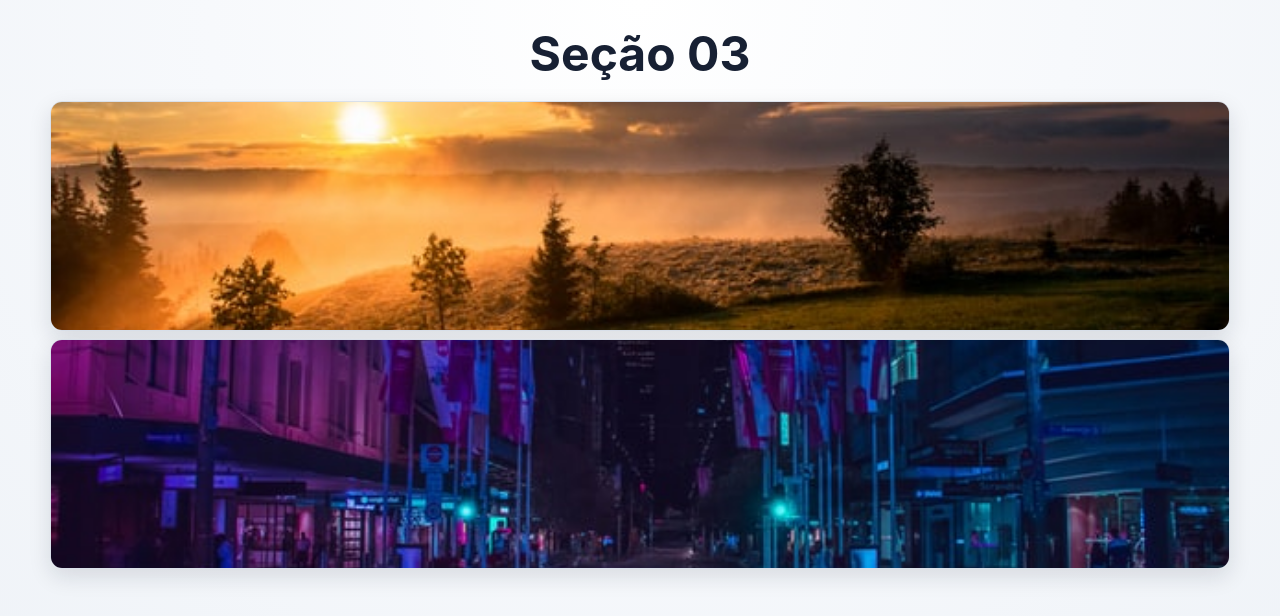
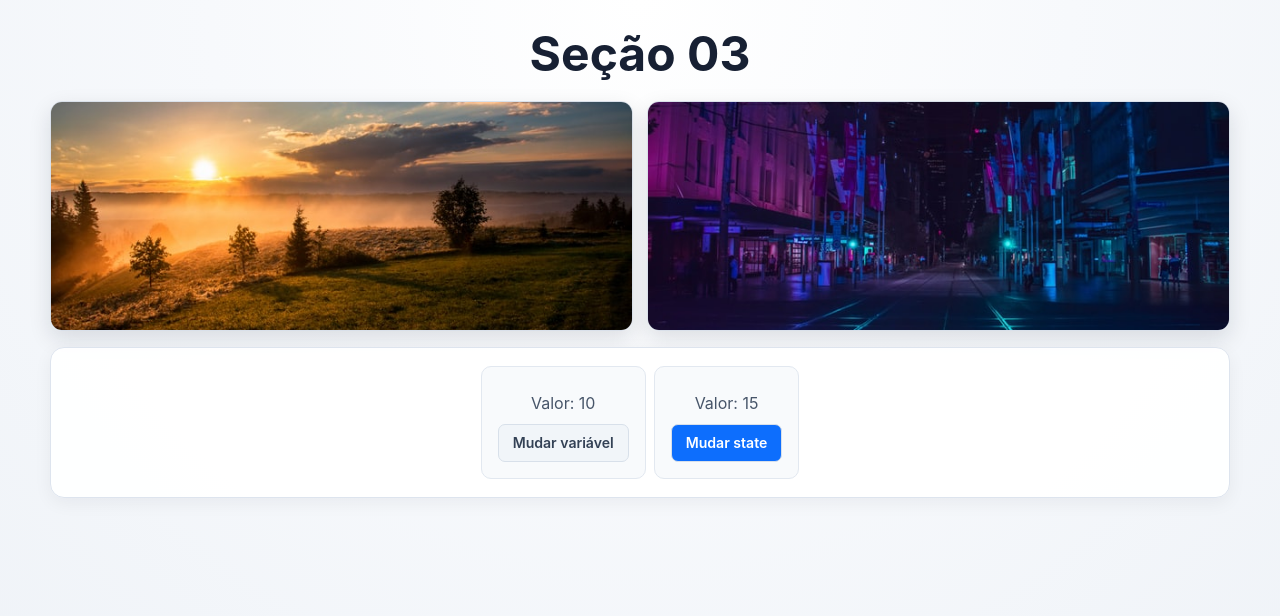
Before and after one commit to GleissonPDias/aula_08, a React (Vite) app in the folder aula-08/: page / in a window 1280 px wide. Shown: the top 616 px of the page. Built offline with nearby package versions, Linux system fonts and the light colour scheme.

Commit message:
feat: compare regular data and state

```diff
--- a/aula-08/src/App.jsx
+++ b/aula-08/src/App.jsx
@@ -1,5 +1,6 @@
 import './App.css'
 import city from './assets/city.jpg'
+import ManageData from "./components/ManageData";
 
 function App() {
 
@@ -11,7 +12,9 @@
     <div>
     <img src="/img1.jpg" alt="Paisagem"/>
     <img src={city} alt="Sidade"/>
+
     </div>
+    <ManageData />
 
     </div>
   )
--- a/aula-08/src/components/ManageData.jsx
+++ b/aula-08/src/components/ManageData.jsx
@@ -0,0 +1,33 @@
+import { useState } from "react";
+
+const ManageData = () => {
+  // Valor comum: não possui setter do React.
+  let someData = 10;
+
+  // State: quando atualizado, React renderiza novamente o componente.
+  const [anotherNumber, setAnotherNumber] = useState(15);
+
+  return (
+    <div>
+      <div>
+        <p>Valor: {someData}</p>
+
+        {/* A variável muda internamente, mas React não é avisado. */}
+        <button onClick={() => (someData = 15)}>
+          Mudar variável
+        </button>
+      </div>
+
+      <div>
+        <p>Valor: {anotherNumber}</p>
+
+        {/* O setter atualiza o state e solicita nova renderização. */}
+        <button onClick={() => setAnotherNumber(20)}>
+          Mudar state
+        </button>
+      </div>
+    </div>
+  );
+};
+
+export default ManageData;
```
